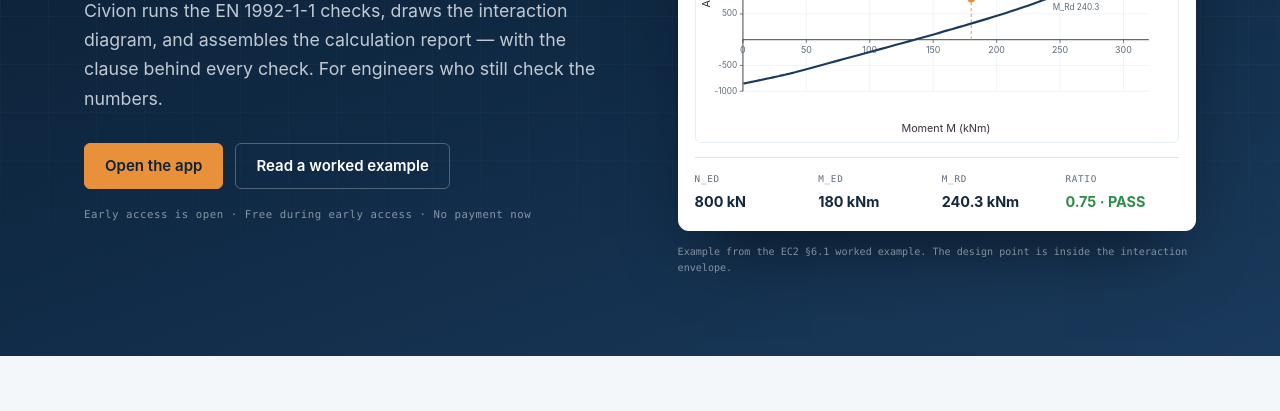
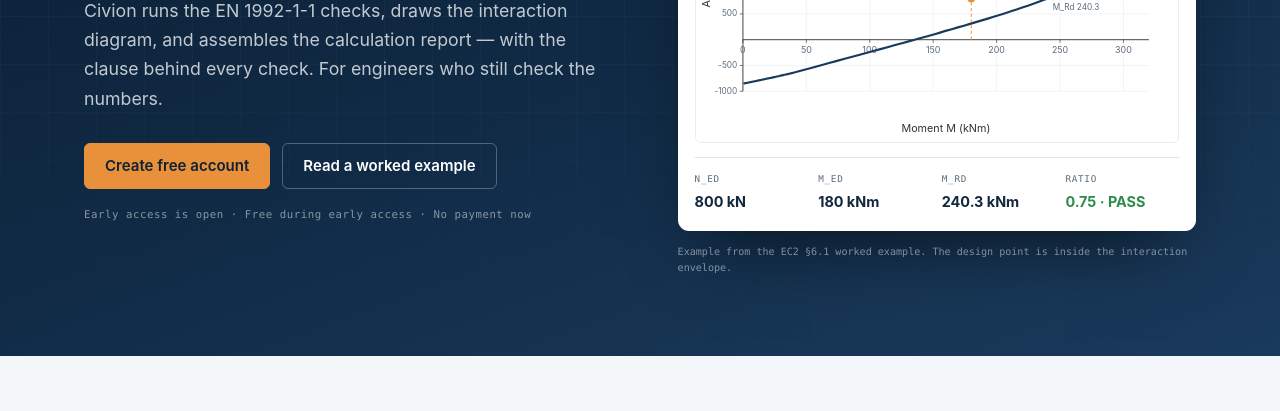
Before and after one commit to hugoyoungmsc/civion-landing, a plain HTML site: page index.html in a window 1280 px wide. Shown: the part 389-800 px from the top of the page. Drawn offline with Linux system fonts and the light colour scheme.

Commit message:
content: primary CTAs open the app signup; sitemap lastmod
Hero and the main CTA now link app.civion.cloud/register and read 'Create free account' so cold traffic lands on account creation, not the sign-in form. Header and footer keep 'Open the app' for returning users. Home lastmod 2026-11-24.

Co-Authored-By: Claude Opus 5 (1M context) <noreply@anthropic.com>

```diff
--- a/index.html
+++ b/index.html
@@ -55,7 +55,7 @@
           <h1>Section design that<br><em>shows its work.</em></h1>
           <p class="lede">Civion runs the EN 1992-1-1 checks, draws the interaction diagram, and assembles the calculation report — with the clause behind every check. For engineers who still check the numbers.</p>
           <div class="hero-actions">
-            <a class="btn btn-accent" href="https://app.civion.cloud">Open the app</a>
+            <a class="btn btn-accent" href="https://app.civion.cloud/register">Create free account</a>
             <a class="btn btn-ghost" href="https://hugoyoungmsc.github.io/2026/10/24/ec2-shear-rectangular-beam-vertical-links.html">Read a worked example</a>
           </div>
           <p class="hero-note">Early access is open · Free during early access · No payment now</p>
@@ -238,7 +238,7 @@
           <span class="mono cta-kicker">Early access · live now</span>
           <p class="cta-price">Free during early access.</p>
           <p class="cta-sub">No pricing yet. Create an account and start designing — paid plans will be announced later.</p>
-          <a class="btn btn-accent btn-block" href="https://app.civion.cloud">Open the app</a>
+          <a class="btn btn-accent btn-block" href="https://app.civion.cloud/register">Create free account</a>
           <p class="cta-fine">Sign in or create an account · or write to <a href="mailto:hugo@civion.cloud">hugo@civion.cloud</a></p>
         </div>
       </div>
--- a/sitemap.xml
+++ b/sitemap.xml
@@ -2,7 +2,7 @@
 <urlset xmlns="http://www.sitemaps.org/schemas/sitemap/0.9">
   <url>
     <loc>https://civion.cloud/</loc>
-    <lastmod>2026-11-20</lastmod>
+    <lastmod>2026-11-24</lastmod>
     <changefreq>monthly</changefreq>
     <priority>1.0</priority>
   </url>
```
